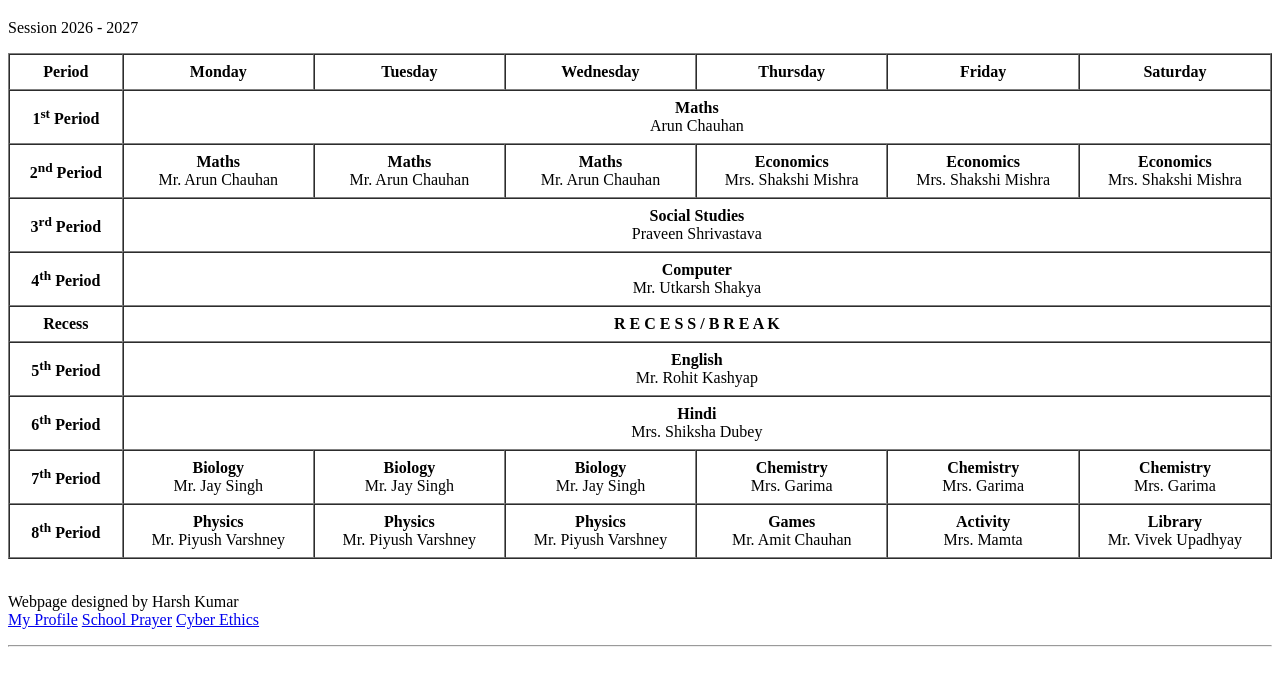
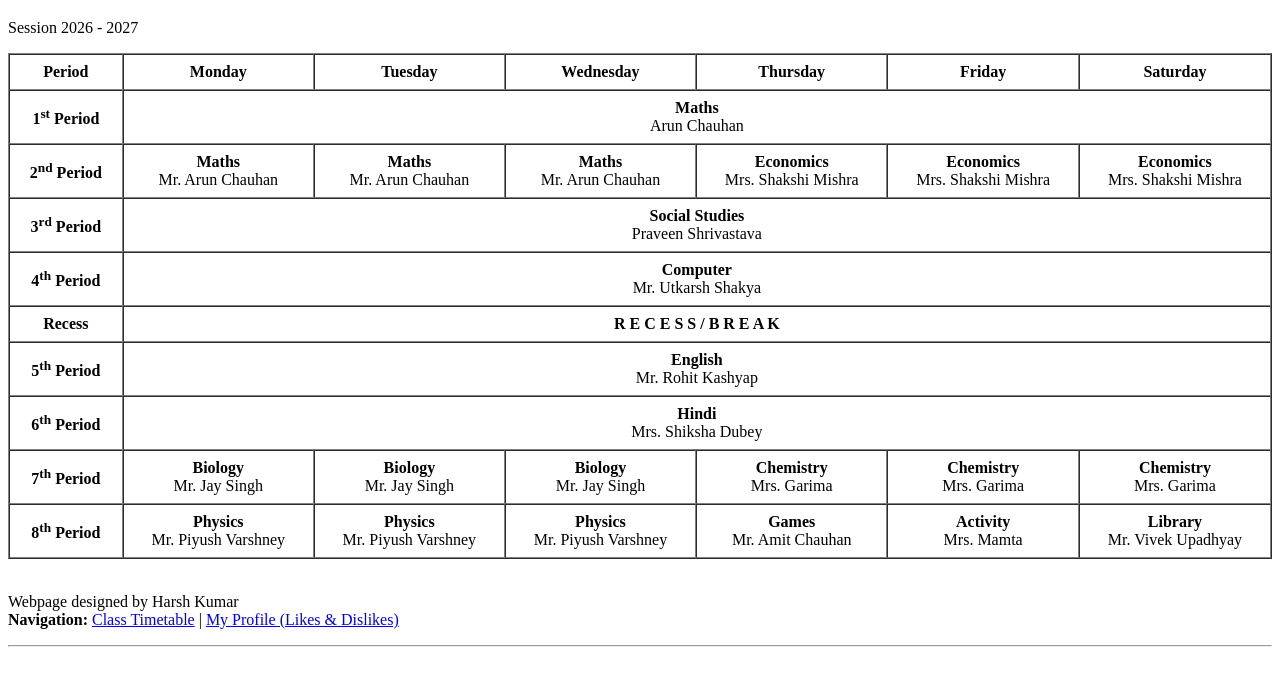
Before and after one commit to hk8007135-ux/harsh, a plain HTML site: page index.html in a window 1280 px wide. Shown: the part 61-746 px from the top of the page. Drawn offline with Linux system fonts and the light colour scheme.

Commit message:
Update index.html

```diff
--- a/index.html
+++ b/index.html
@@ -172,10 +172,11 @@
 
     <br>
     <p>Webpage designed by Harsh Kumar<br>
-    <a href="profile.html">My Profile</a>
-    <a href="prayer.html">School Prayer</a>
-    <a href="ethics.html">Cyber Ethics</a>
-<hr></p>
+    <b>Navigation:</b>
+    <a href="index.html">Class Timetable</a> |
+    <a href="likes%20dislikes.html">My Profile (Likes & Dislikes)</a>
+</p>
+<hr>
 
 </body>
 </html>
```
